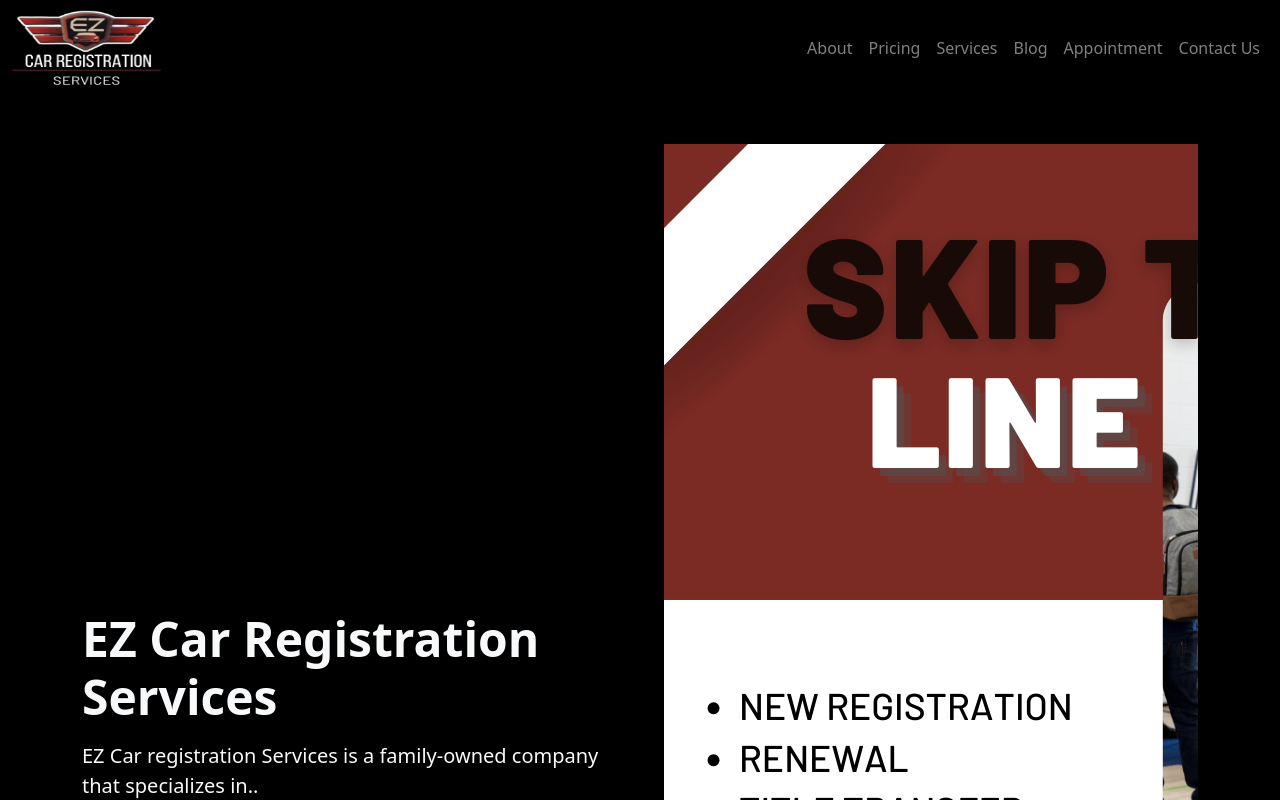
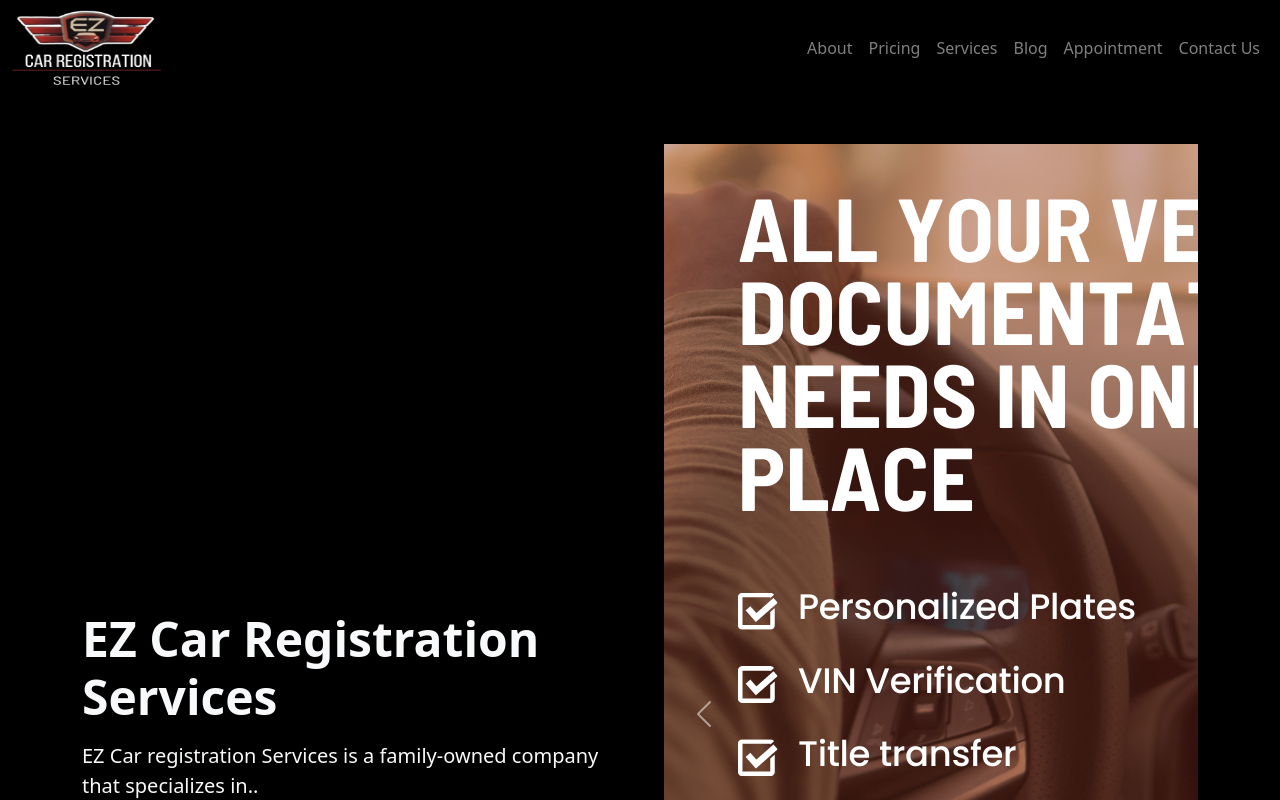
Before and after one commit to Honshu11/ez-car-landing-page, a React (Vite) app: page / in a window 1280 px wide. Shown: the top 800 px of the page. Built offline with nearby package versions, Linux system fonts and the light colour scheme; a web font is replaced by a local one.

Commit message:
updating to pull from git

```diff
--- a/src/Components/About/About.jsx
+++ b/src/Components/About/About.jsx
@@ -30,6 +30,9 @@ function About(){
               <div className="carousel-item active">
                 <img src=".\Images\EzCar-skipTheLine.png" alt="People waiting in line." />
               </div>
+              <div className='carousel-item active'>
+                <img src=".\Images\ezcar-alldocs.png" alt="information about what ez car registration svcs do." />
+              </div>
             </div>
             <button className='carousel-control-prev' type='button' data-bs-target='carousel' data-bs-slide='prev'>
               <span className='carousel-control-prev-icon' aria-hidden='true'></span>
```
Also changed, not shown: public/Images/ezcar-alldocs.png (added).
